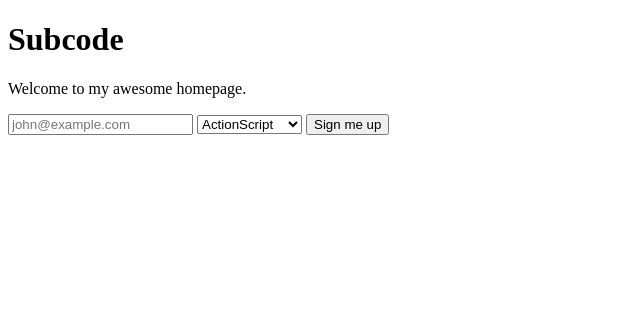
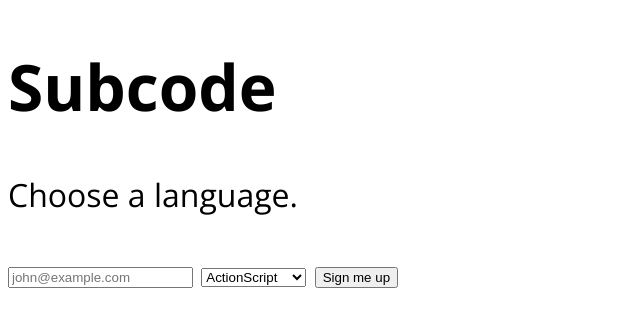
Before and after one commit to pseudosandwich/subcode, a Flask app: page / in a window 1280 px wide. Shown: the top 327 px of the page, without its empty margins (0-640 px from the left). Run offline with Flask 2, Linux system fonts and the light colour scheme; parts of the project's set-up code (start-up, migrations or seed data) failed here and were passed over; some libraries are stand-ins or nearby versions.

Commit message:
Style changes

```diff
--- a/application.py
+++ b/application.py
@@ -89,14 +89,19 @@ def send_mail(db):
     return "Mailed!"
 
 def send_one_message(receiver, day, language):
-    """response = requests.post(
-        "https://api.mailgun.net/v2/sandboxc8fa348a2c6240008434768cb8f374cc.mailgun.org/messages",
-        auth=("api", config.MAILGUN_KEY),
-        data={"from": "Mailgun Sandbox <postmaster@sandboxc8fa348a2c6240008434768cb8f374cc.mailgun.org>",
-              "to": receiver,
-              "subject": "New code from Subcode",
-              "text": "Here's some new Swift code: " + getSomeCode(day, language)})"""
-    print('mailed things with response') #, response)
+    code = getSomeCode(day, language)
+    if code :
+        response = requests.post(
+            "https://api.mailgun.net/v2/sandboxc8fa348a2c6240008434768cb8f374cc.mailgun.org/messages",
+            auth=("api", config.MAILGUN_KEY),
+            data={"from": "Jackson de Campos <jackson@jacksondc.com>",
+                  "to": receiver,
+                  "subject": "New " + language + " code from Subcode",
+                  "html": "We have some new " + language + " code for you:\n\n<code>" +  + "</code>"
+                  })
+        print('mailed things with response', response)
+    else :
+        print("No code! Uh-oh!")
 
 def getFileFromLanguage(language):
     langs = {
--- a/static/style.css
+++ b/static/style.css
@@ -1,4 +1,11 @@
-/* */
+body {
+  font-family: 'Open Sans', sans-serif;
+  font-size:2rem;
+}
+
+.flash {
+  background-color:#00ff6a
+}
 
 /* TYPEAHEAD */
 
--- a/templates/base.html
+++ b/templates/base.html
@@ -3,6 +3,7 @@
 <head>
   <meta charset="utf-8">
   <title>{% block title %}{% endblock %}</title>
+  <link href='http://fonts.googleapis.com/css?family=Open+Sans:400,700' rel='stylesheet' type='text/css'>
   <link rel="stylesheet" href="static/style.css">
   <!--[if IE]>
     <script src="http://html5shiv.googlecode.com/svn/trunk/html5.js"></script>
@@ -13,11 +14,11 @@
 
   {% with messages = get_flashed_messages() %}
     {% if messages %}
-    <ul class=flashes>
+    <div class=flashes>
       {% for message in messages %}
-      <li>{{ message }}</li>
+      <p class="flash">{{ message }}</p>
       {% endfor %}
-    </ul>
+    </div>
     {% endif %}
   {% endwith %}
 
--- a/templates/index.html
+++ b/templates/index.html
@@ -3,7 +3,7 @@
 {% block content %}
   <h1>Subcode</h1>
   <p>
-    Welcome to my awesome homepage.
+    Choose a language.
   </p>
   <form action="." method="POST">
     <input type="text" name="email" placeholder="john@example.com"/>
```
